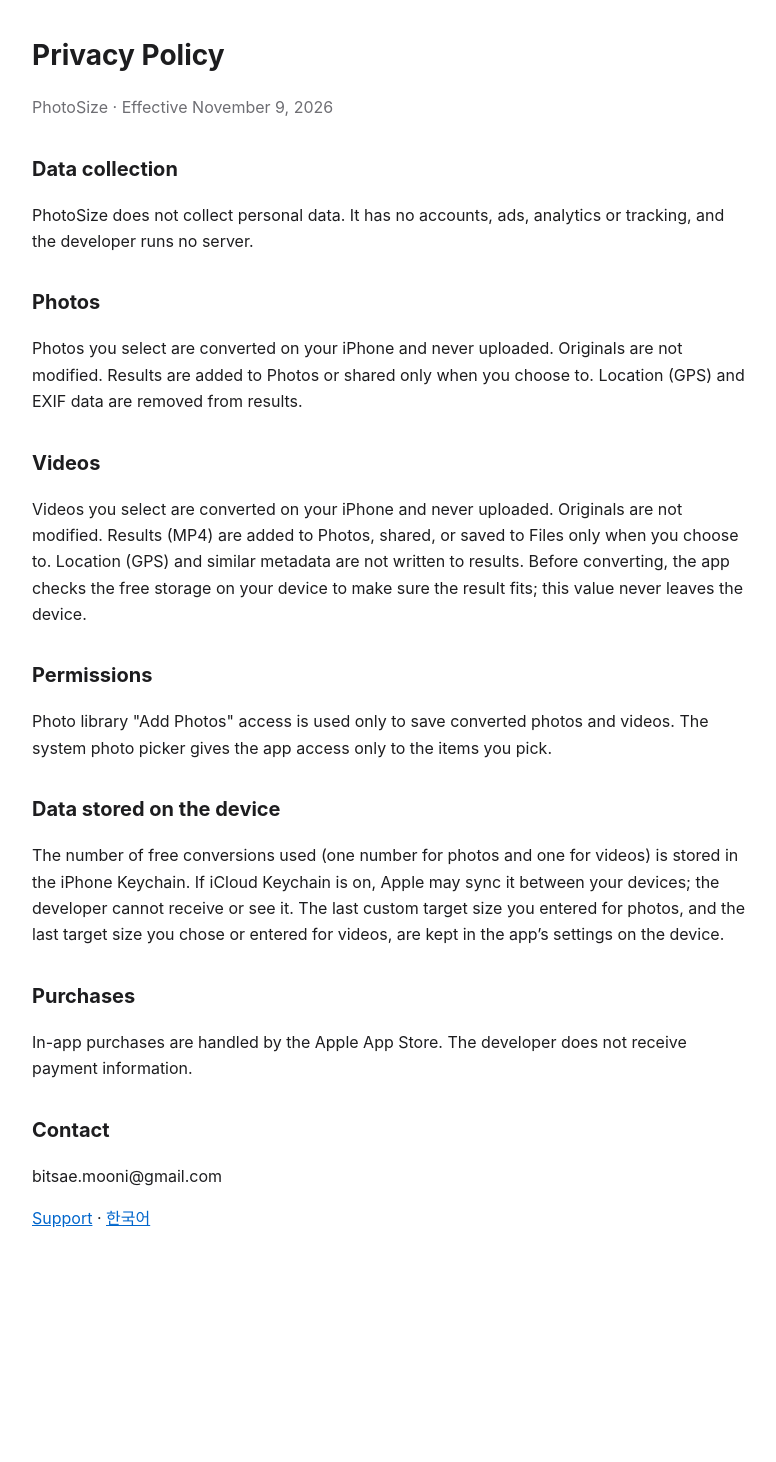
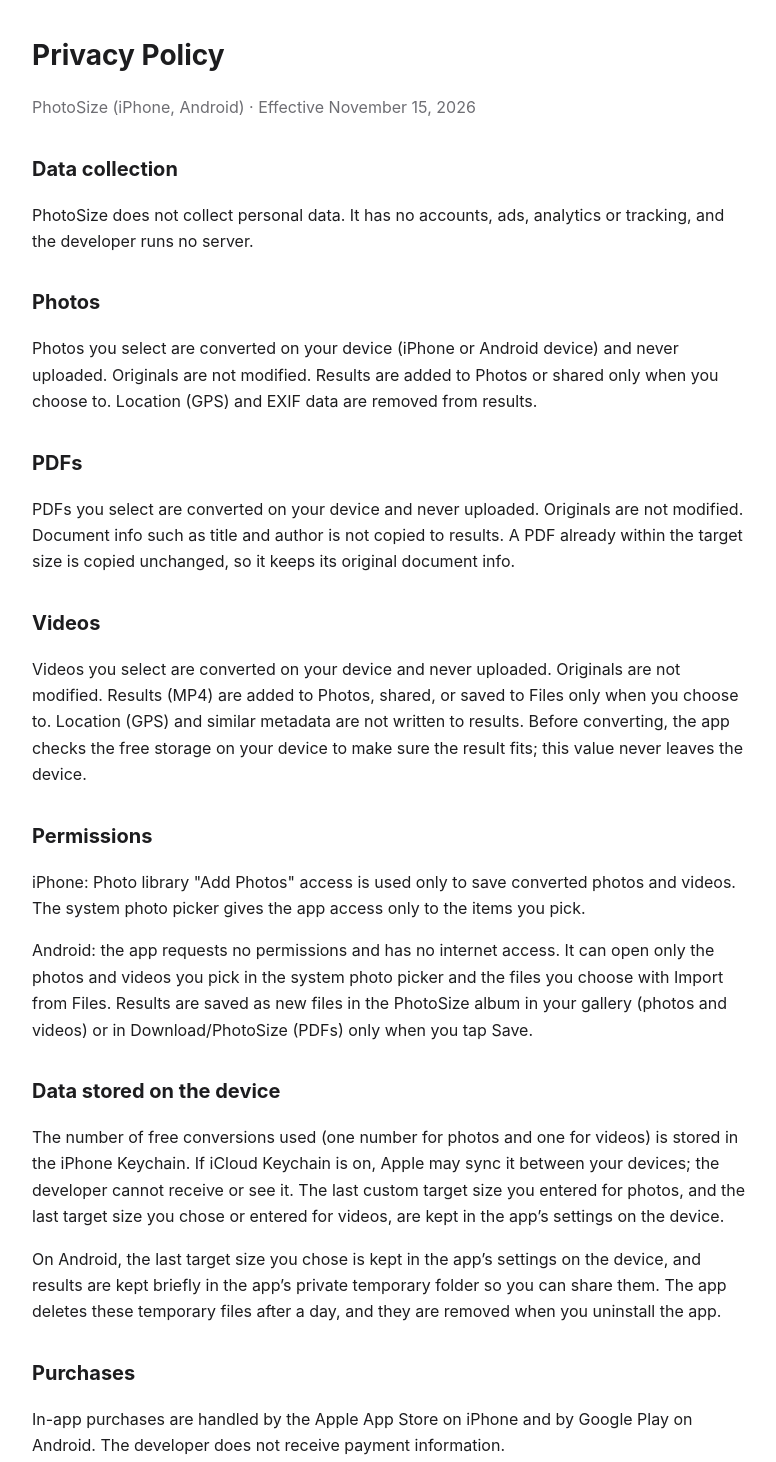
Before and after one commit to chairman125/photosize-support, a plain HTML site: page privacy.html in a window 1280 px wide. Shown: the top 1462 px of the page, without its empty margins (248-1024 px from the left). Before the commit the page ends 1311 px from the top, so only its background shows below. Drawn offline with Linux system fonts and the light colour scheme.

Commit message:
개인정보 처리방침: Android판과 PDF 처리 추가 (게시 전 초안)
Co-Authored-By: Claude Opus 5.5 <noreply@anthropic.com>

```diff
--- a/privacy.html
+++ b/privacy.html
@@ -2,19 +2,23 @@
 <html lang="en"><head><meta charset="utf-8"><meta name="viewport" content="width=device-width, initial-scale=1">
 <title>PhotoSize Privacy Policy</title><style>:root{--bg:#fff;--fg:#1d1d1f;--muted:#6e6e73;--link:#0066cc;--card:#f5f5f7}@media (prefers-color-scheme:dark){:root{--bg:#000;--fg:#f5f5f7;--muted:#a1a1a6;--link:#2997ff;--card:#1c1c1e}}body{margin:0;background:var(--bg);color:var(--fg);font:16px/1.65 -apple-system,BlinkMacSystemFont,"Apple SD Gothic Neo",sans-serif}main{max-width:720px;margin:0 auto;padding:32px 16px 64px}h1{font-size:28px;margin:0 0 4px}h2{font-size:20px;margin:32px 0 8px}p,li{color:var(--fg)}.muted{color:var(--muted)}a{color:var(--link)}.card{background:var(--card);border-radius:12px;padding:12px 16px;margin:12px 0}</style></head><body><main>
 <h1>Privacy Policy</h1>
-<p class="muted">PhotoSize · Effective November 9, 2026</p>
+<p class="muted">PhotoSize (iPhone, Android) · Effective November 15, 2026</p>
 <h2>Data collection</h2>
 <p>PhotoSize does not collect personal data. It has no accounts, ads, analytics or tracking, and the developer runs no server.</p>
 <h2>Photos</h2>
-<p>Photos you select are converted on your iPhone and never uploaded. Originals are not modified. Results are added to Photos or shared only when you choose to. Location (GPS) and EXIF data are removed from results.</p>
+<p>Photos you select are converted on your device (iPhone or Android device) and never uploaded. Originals are not modified. Results are added to Photos or shared only when you choose to. Location (GPS) and EXIF data are removed from results.</p>
+<h2>PDFs</h2>
+<p>PDFs you select are converted on your device and never uploaded. Originals are not modified. Document info such as title and author is not copied to results. A PDF already within the target size is copied unchanged, so it keeps its original document info.</p>
 <h2>Videos</h2>
-<p>Videos you select are converted on your iPhone and never uploaded. Originals are not modified. Results (MP4) are added to Photos, shared, or saved to Files only when you choose to. Location (GPS) and similar metadata are not written to results. Before converting, the app checks the free storage on your device to make sure the result fits; this value never leaves the device.</p>
+<p>Videos you select are converted on your device and never uploaded. Originals are not modified. Results (MP4) are added to Photos, shared, or saved to Files only when you choose to. Location (GPS) and similar metadata are not written to results. Before converting, the app checks the free storage on your device to make sure the result fits; this value never leaves the device.</p>
 <h2>Permissions</h2>
-<p>Photo library "Add Photos" access is used only to save converted photos and videos. The system photo picker gives the app access only to the items you pick.</p>
+<p>iPhone: Photo library "Add Photos" access is used only to save converted photos and videos. The system photo picker gives the app access only to the items you pick.</p>
+<p>Android: the app requests no permissions and has no internet access. It can open only the photos and videos you pick in the system photo picker and the files you choose with Import from Files. Results are saved as new files in the PhotoSize album in your gallery (photos and videos) or in Download/PhotoSize (PDFs) only when you tap Save.</p>
 <h2>Data stored on the device</h2>
 <p>The number of free conversions used (one number for photos and one for videos) is stored in the iPhone Keychain. If iCloud Keychain is on, Apple may sync it between your devices; the developer cannot receive or see it. The last custom target size you entered for photos, and the last target size you chose or entered for videos, are kept in the app’s settings on the device.</p>
+<p>On Android, the last target size you chose is kept in the app’s settings on the device, and results are kept briefly in the app’s private temporary folder so you can share them. The app deletes these temporary files after a day, and they are removed when you uninstall the app.</p>
 <h2>Purchases</h2>
-<p>In-app purchases are handled by the Apple App Store. The developer does not receive payment information.</p>
+<p>In-app purchases are handled by the Apple App Store on iPhone and by Google Play on Android. The developer does not receive payment information.</p>
 <h2>Contact</h2>
 <p>bitsae.mooni@gmail.com</p>
 <p><a href="en.html">Support</a> · <a href="privacy-ko.html">한국어</a></p>
```
Also changed, not shown: privacy-ko.html (+9 -5 lines).
